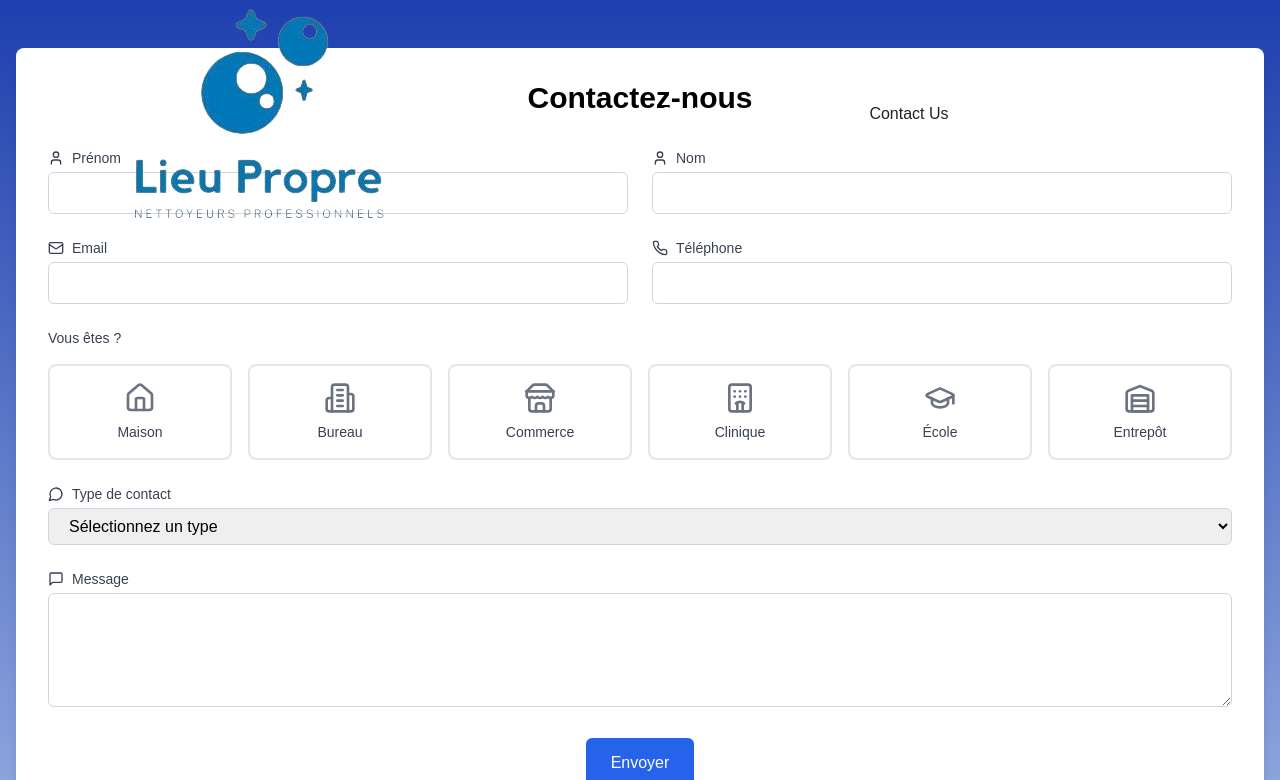
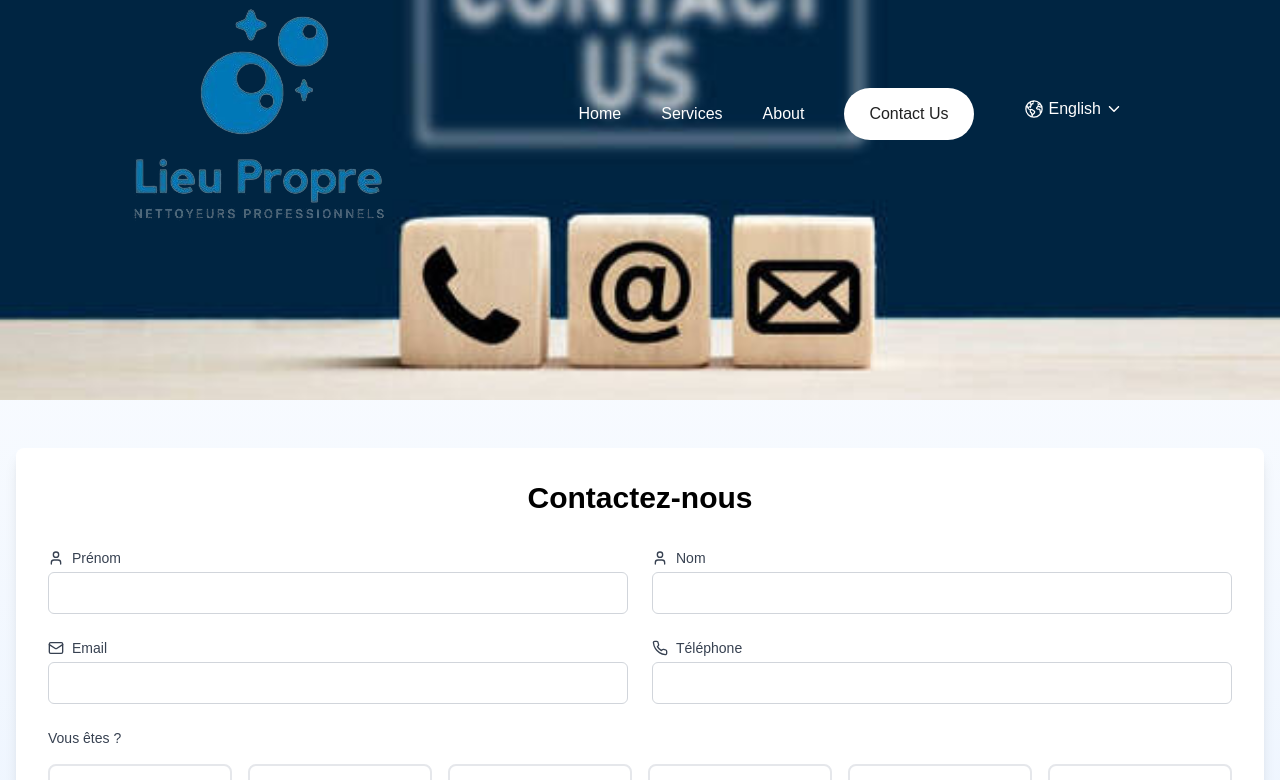
Before and after one commit to abdenourgarti/entretien-menager, a Next.js app: page /en/Contact in a window 1280 px wide. Shown: the top 780 px of the page. Built offline with nearby package versions, Linux system fonts and the light colour scheme.

Commit message:
Contactform v1

```diff
--- a/app/[locale]/Contact/page.jsx
+++ b/app/[locale]/Contact/page.jsx
@@ -2,12 +2,22 @@
 import ContactForm from '@/components/ContactForm'
 import Footer from '@/components/Footer'
 import Navbar from '@/components/Navbar'
+import Image from 'next/image'
 import React from 'react'
 
 const Contact = () => {
   return (
-    <div className='bg-gradient-to-b from-blue-800 to-blue-100'>
+    <div className='bg-gradient-to-b from-white to-blue-100'>
         <Navbar />
+        <div className="w-full h-[400px] overflow-hidden">
+            <Image
+                width={400}
+                height={400}
+                src="/contact.jpg"
+                alt="Contact Background"
+                className="w-full h-full object-cover"
+            />
+        </div>
       <ContactForm />
       <Footer />
     </div>
--- a/components/ContactForm/index.jsx
+++ b/components/ContactForm/index.jsx
@@ -114,7 +114,7 @@ const ContactForm = () => {
   };
 
   return (
-    <div className="max-w-7xl mx-auto px-4 py-12">
+    <div className="max-w-7xl mx-auto px-4 py-12 mb-24">
       <div className="bg-white rounded-lg shadow-lg p-8 mb-12">
         <h2 className="text-3xl font-bold text-center mb-8">Contactez-nous</h2>
 
@@ -306,7 +306,7 @@ const ContactForm = () => {
             <button
               type="submit"
               disabled={formik.isSubmitting}
-              className="inline-flex items-center px-6 py-3 border border-transparent text-base font-medium rounded-md text-white bg-blue-600 hover:bg-blue-700 focus:outline-none focus:ring-2 focus:ring-offset-2 focus:ring-blue-500 disabled:opacity-50"
+              className="inline-flex items-center px-6 py-3 border border-transparent text-base font-medium rounded-full text-white bg-blue-600 hover:bg-blue-700 focus:outline-none focus:ring-2 focus:ring-offset-2 focus:ring-blue-500 disabled:opacity-50"
             >
               {formik.isSubmitting ? 'Envoi en cours...' : 'Envoyer'}
             </button>
```
Also changed, not shown: public/contact.jpg (added).
